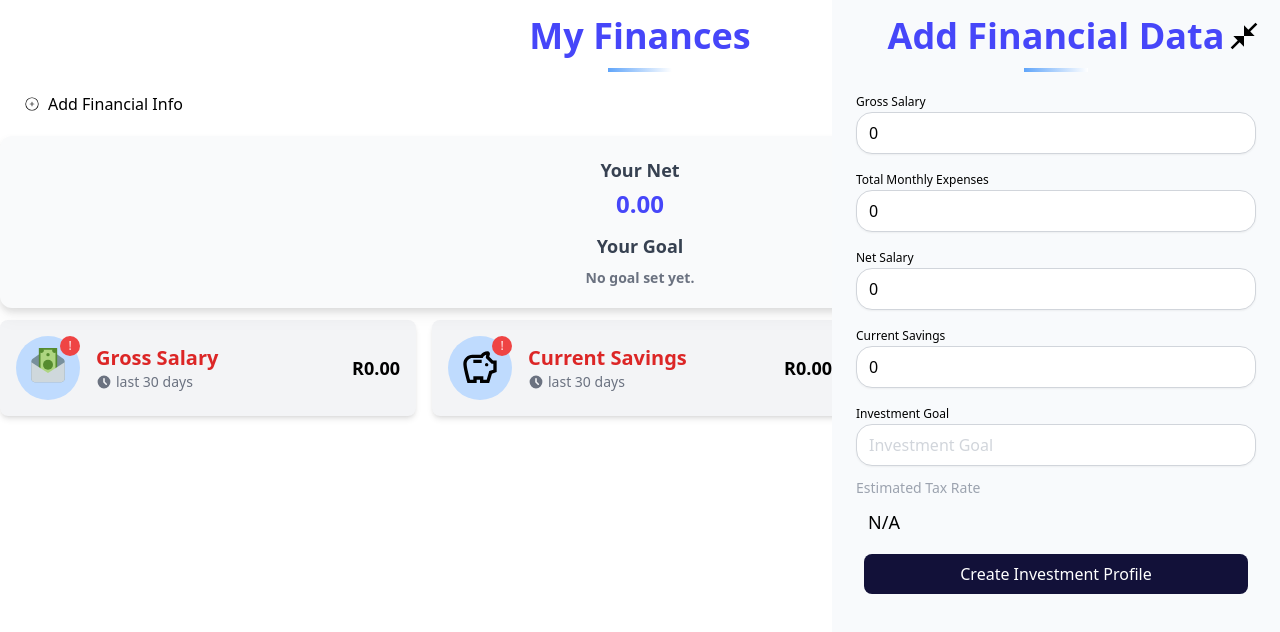
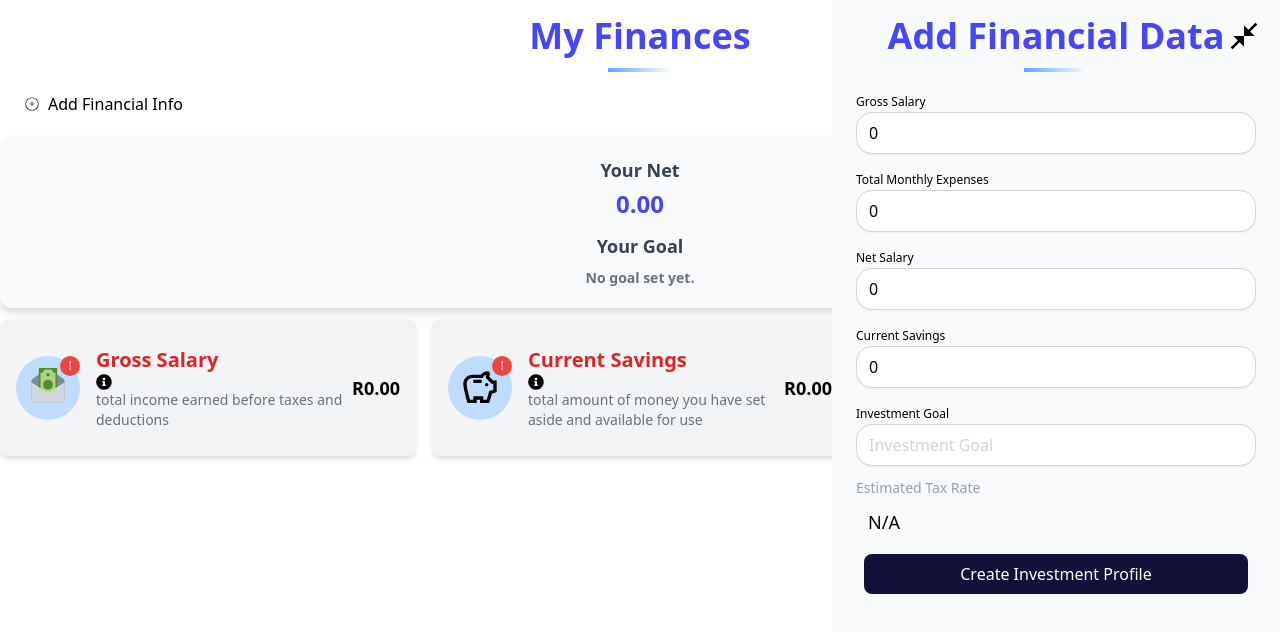
Before and after one commit to refilwe-tech/invest-smart-web, a React (Vite) app: page /finances/new in a window 1280 px wide. Shown: the top 632 px of the page. Built offline with nearby package versions, Linux system fonts and the light colour scheme; no server answers.

Commit message:
added descriptions to financial cards

```diff
--- a/src/components/common/finance-card.tsx
+++ b/src/components/common/finance-card.tsx
@@ -1,14 +1,15 @@
 import  { FC, ReactNode } from 'react';
+import { FaInfoCircle } from "react-icons/fa";
 
 export type FinanceCardProps = {
   icon: ReactNode;
   total: string;
   title: string;
-  lastUpdatedAt: string;
+  description: string;
   updated: boolean;
 };
 
-export const FinanceCard: FC<FinanceCardProps> = ({icon,total,lastUpdatedAt,title, updated}) => {
+export const FinanceCard: FC<FinanceCardProps> = ({icon,total,description,title,updated}) => {
   return (
     <div className="flex items-center justify-between bg-gray-100 p-4 rounded-lg shadow-md w-full max-w-lg">
       <div className="flex items-center">
@@ -23,11 +24,9 @@ export const FinanceCard: FC<FinanceCardProps> = ({icon,total,lastUpdatedAt,titl
 
         <div className="ml-4">
           <h2 className="text-red-600 text-xl font-bold">{title}</h2>
+          <FaInfoCircle/>
           <div className="flex items-center text-gray-500">
-            <svg xmlns="http://www.w3.org/2000/svg" className="h-4 w-4 mr-1" viewBox="0 0 20 20" fill="currentColor">
-              <path fillRule="evenodd" d="M10 18a8 8 0 100-16 8 8 0 000 16zm1-12a1 1 0 10-2 0v4a1 1 0 00.293.707l2.828 2.829a1 1 0 101.415-1.415L11 9.586V6z" clipRule="evenodd" />
-            </svg>
-            <span className="text-sm">last 30 days</span>
+            <span className="text-sm">{description}</span>
           </div>
         </div>
       </div>
--- a/src/components/pages/app-pages/my-finances.page.tsx
+++ b/src/components/pages/app-pages/my-finances.page.tsx
@@ -64,21 +64,21 @@ export const MyFinancesPage = () => {
           icon={<FcMoneyTransfer className="w-10 h-10" />}
           total={data?.grossSalary??"0.00"}
           title="Gross Salary"
-          lastUpdatedAt={""}
+          description={"total income earned before taxes and deductions"}
           updated={!!data?.profileId}
         />
         <FinanceCard
           icon={<MdOutlineSavings className="w-10 h-10" />}
           total={data?.currentSavings??"0.00"}
           title="Current Savings"
-          lastUpdatedAt={""}
+          description={"total amount of money you have set aside and available for use"}
           updated={!!data?.profileId}
         />
         <FinanceCard
           icon={<IoReceiptOutline className="w-10 h-10" />}
           total={data?.monthlyExpenses ?? "0.00"}
           title="Monthly Expenses"
-          lastUpdatedAt={""}
+          description={"total costs you use each month, including rent, groceries, transport, and other bills."}
           updated={!!data?.profileId}
         />
       </section>
```
